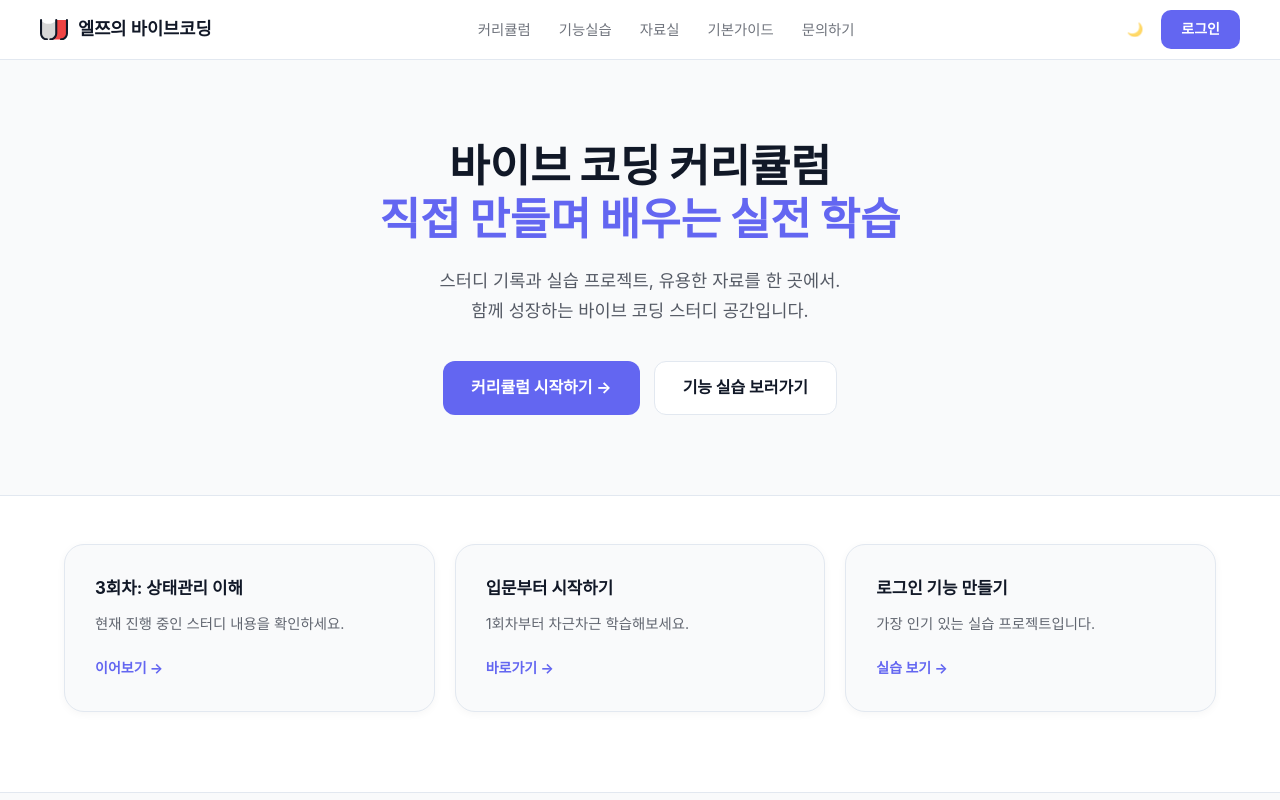
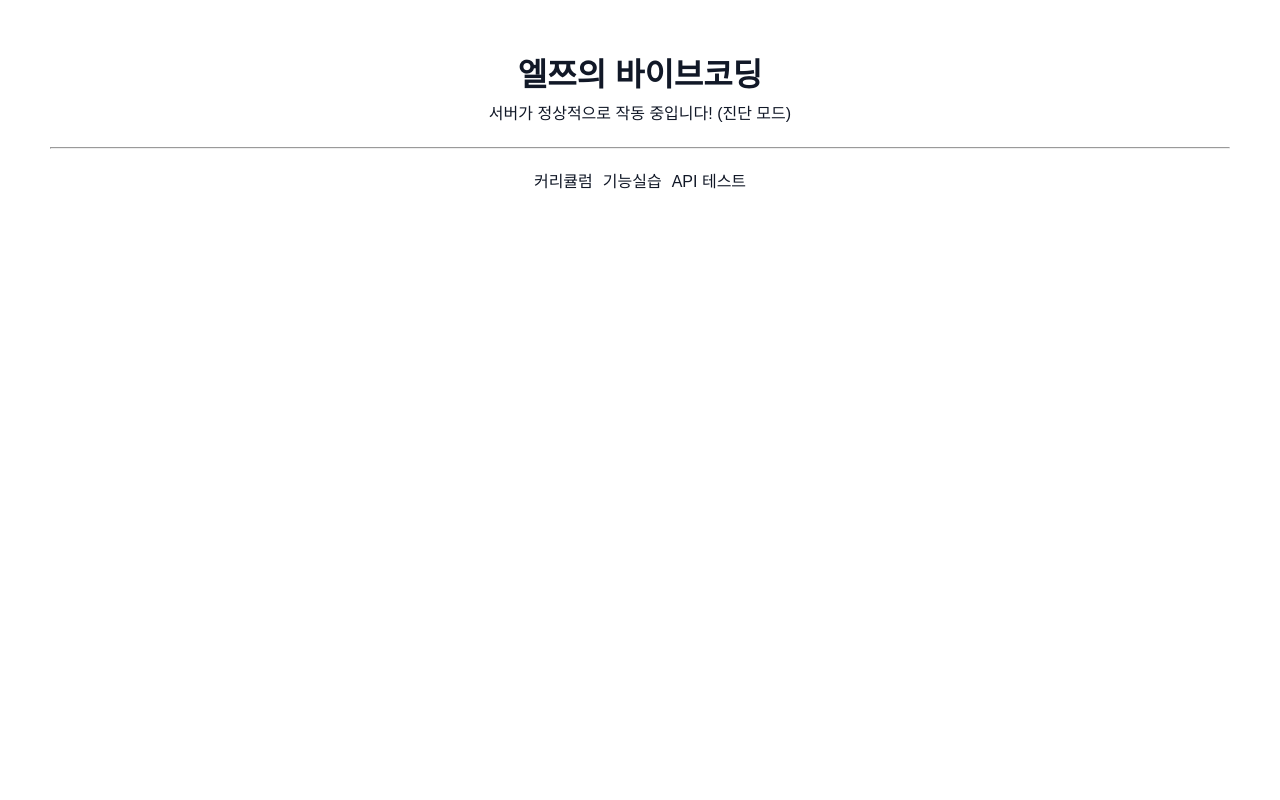
Before and after one commit to zmetron2/next-cf-vibe, a Next.js app: page / in a window 1280 px wide. Shown: the top 800 px of the page. Built offline with nearby package versions, Linux system fonts and the light colour scheme.

Commit message:
debug: Minimal bare-bones HomePage to isolate 500 error source

```diff
--- a/src/app/page.tsx
+++ b/src/app/page.tsx
@@ -1,55 +1,18 @@
 export const runtime = 'edge';
 
 import React from 'react';
-import Link from 'next/link';
-import Footer from '@/components/Footer';
-import Navbar from '@/components/Navbar';
 
 export default function HomePage() {
   return (
-    <div className="home-container">
-      <Navbar />
-
-      <section className="hero">
-        <h1>
-          바이브 코딩 커리큘럼<br />
-          <span className="accent">직접 만들며 배우는 실전 학습</span>
-        </h1>
-        <p className="hero-description">
-          스터디 기록과 실습 프로젝트, 유용한 자료를 한 곳에서.<br />
-          함께 성장하는 바이브 코딩 스터디 공간입니다.
-        </p>
-        <div className="hero-buttons">
-          <Link href="/curriculum" className="btn-primary">
-            커리큘럼 시작하기 →
-          </Link>
-          <Link href="/practice" className="btn-secondary">
-            기능 실습 보러가기
-          </Link>
-        </div>
-      </section>
-
-      <main className="main-content">
-        <div className="feature-grid">
-          <div className="card">
-            <h3>3회차: 상태관리 이해</h3>
-            <p>현재 진행 중인 스터디 내용을 확인하세요.</p>
-            <Link href="/curriculum" className="card-link">이어보기 →</Link>
-          </div>
-          <div className="card">
-            <h3>입문부터 시작하기</h3>
-            <p>1회차부터 차근차근 학습해보세요.</p>
-            <Link href="/curriculum" className="card-link">바로가기 →</Link>
-          </div>
-          <div className="card">
-            <h3>로그인 기능 만들기</h3>
-            <p>가장 인기 있는 실습 프로젝트입니다.</p>
-            <Link href="/practice" className="card-link">실습 보기 →</Link>
-          </div>
-        </div>
-      </main>
-
-      <Footer />
+    <div style={{ padding: '50px', textAlign: 'center', fontFamily: 'sans-serif' }}>
+      <h1>엘쯔의 바이브코딩</h1>
+      <p>서버가 정상적으로 작동 중입니다! (진단 모드)</p>
+      <hr style={{ margin: '20px 0' }} />
+      <div style={{ display: 'flex', gap: '10px', justifyContent: 'center' }}>
+        <a href="/curriculum">커리큘럼</a>
+        <a href="/practice">기능실습</a>
+        <a href="/api/vibe">API 테스트</a>
+      </div>
     </div>
   );
 }
```
